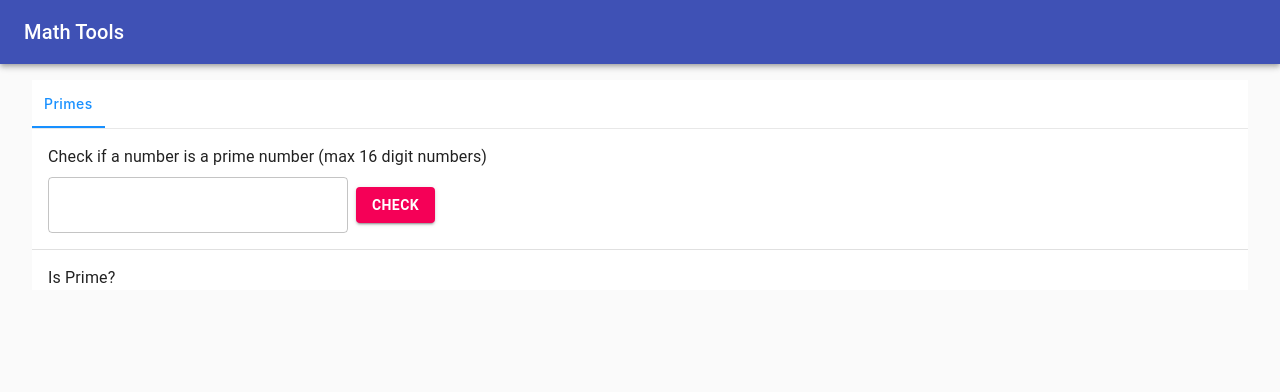
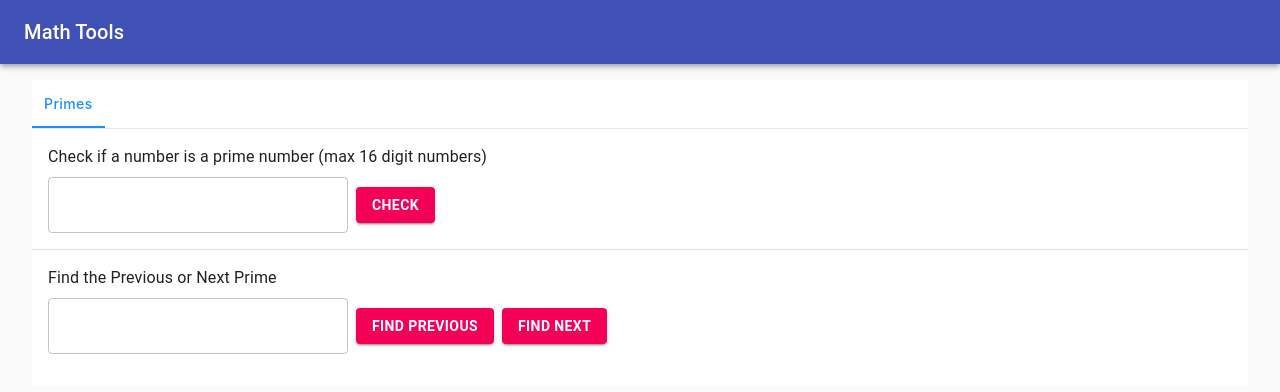
Before and after one commit to vighnesh153/math.vighnesh153.com, a React (Create React App) app: page / in a window 1280 px wide. Shown: the top 392 px of the page. Built offline with nearby package versions, Linux system fonts and the light colour scheme.

Commit message:
find previous or next prime

```diff
--- a/src/components/Primes.js
+++ b/src/components/Primes.js
@@ -8,7 +8,12 @@ import Divider from "@material-ui/core/Divider";
 import TextField from "@material-ui/core/TextField";
 import Typography from "@material-ui/core/Typography";
 
-import { isPrime, primeFactors } from "../utils/primes";
+import {
+  isPrime,
+  primeFactors,
+  findPreviousPrime,
+  findNextPrimeNumber
+} from "../utils/primes";
 
 function Primes() {
   const theme = useTheme();
@@ -17,6 +22,7 @@ function Primes() {
     string: '',
     primeFactors: '',
   });
+  const [prevAndNextPrime, setPrevAndNextPrime] = useState('');
 
   const checkIsPrime = () => {
     const value = document.getElementById('is-prime').valueAsNumber;
@@ -27,8 +33,21 @@ function Primes() {
     });
   };
 
+  const findPrevPrime = () => {
+    const value = document.getElementById('prev-next-prime').valueAsNumber;
+    const prevPrime = findPreviousPrime(value);
+    setPrevAndNextPrime(`Previous prime number is ${prevPrime}`);
+  };
+
+  const findNextPrime = () => {
+    const value = document.getElementById('prev-next-prime').valueAsNumber;
+    const nextPrime = findNextPrimeNumber(value);
+    setPrevAndNextPrime(`Next prime number is ${nextPrime}`);
+  };
+
   return (
-    <Box>
+    <Box pb={2}>
+      {/* Primality Check */}
       <Box m={2}>
         <Typography style={{marginBottom: theme.spacing(1)}}>
           Check if a number is a prime number (max 16 digit numbers)
@@ -77,9 +96,40 @@ function Primes() {
         )}
       </Box>
       <Divider />
+      {/* Previous and Next Prime */}
       <Box m={2}>
-        <Typography>
-          Is Prime?
+        <Typography style={{marginBottom: theme.spacing(1)}}>
+          Find the Previous or Next Prime
+        </Typography>
+        <Box display={'flex'} alignItems={'center'}>
+          <TextField
+            id='prev-next-prime'
+            variant={"outlined"}
+            type={'number'}
+            style={{width: 300, marginRight: theme.spacing(1)}}
+          />
+          <Button
+            variant={"contained"}
+            color={"secondary"}
+            onClick={findPrevPrime}
+            style={{fontWeight: 'bold', marginRight: theme.spacing(1)}}
+          >
+            Find Previous
+          </Button>
+          <Button
+            variant={"contained"}
+            color={"secondary"}
+            onClick={findNextPrime}
+            style={{fontWeight: 'bold'}}
+          >
+            Find Next
+          </Button>
+        </Box>
+        <Typography
+          color="primary"
+          style={{fontWeight: 'bold', marginTop: theme.spacing(1)}}
+        >
+          {prevAndNextPrime}
         </Typography>
       </Box>
     </Box>
--- a/src/utils/primes.js
+++ b/src/utils/primes.js
@@ -42,3 +42,32 @@ export function primeFactors(n) {
 
   return factors;
 }
+
+export function findPreviousPrime(n) {
+  const originalN = n;
+  n = Math.floor(n);
+
+  if (n === originalN) {
+    n -= 1;
+  }
+
+  while (n > 1) {
+    if (isPrime(n)) {
+      return n;
+    }
+    n -= 1;
+  }
+
+  return 'NULL';
+}
+
+export function findNextPrimeNumber(n) {
+  n = Math.floor(n + 1)
+
+  while (true) {
+    if (isPrime(n)) {
+      return n;
+    }
+    n += 1
+  }
+}
```
